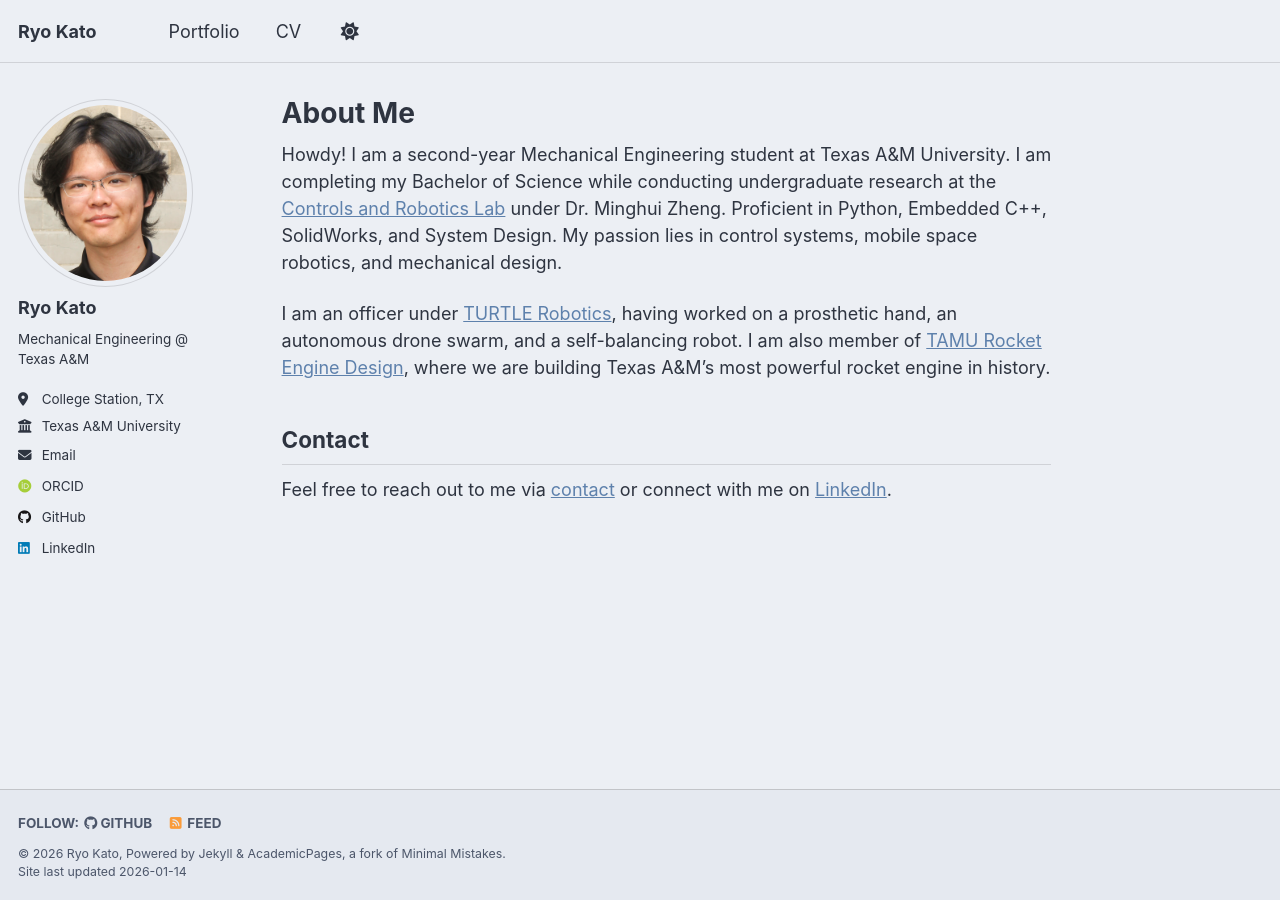
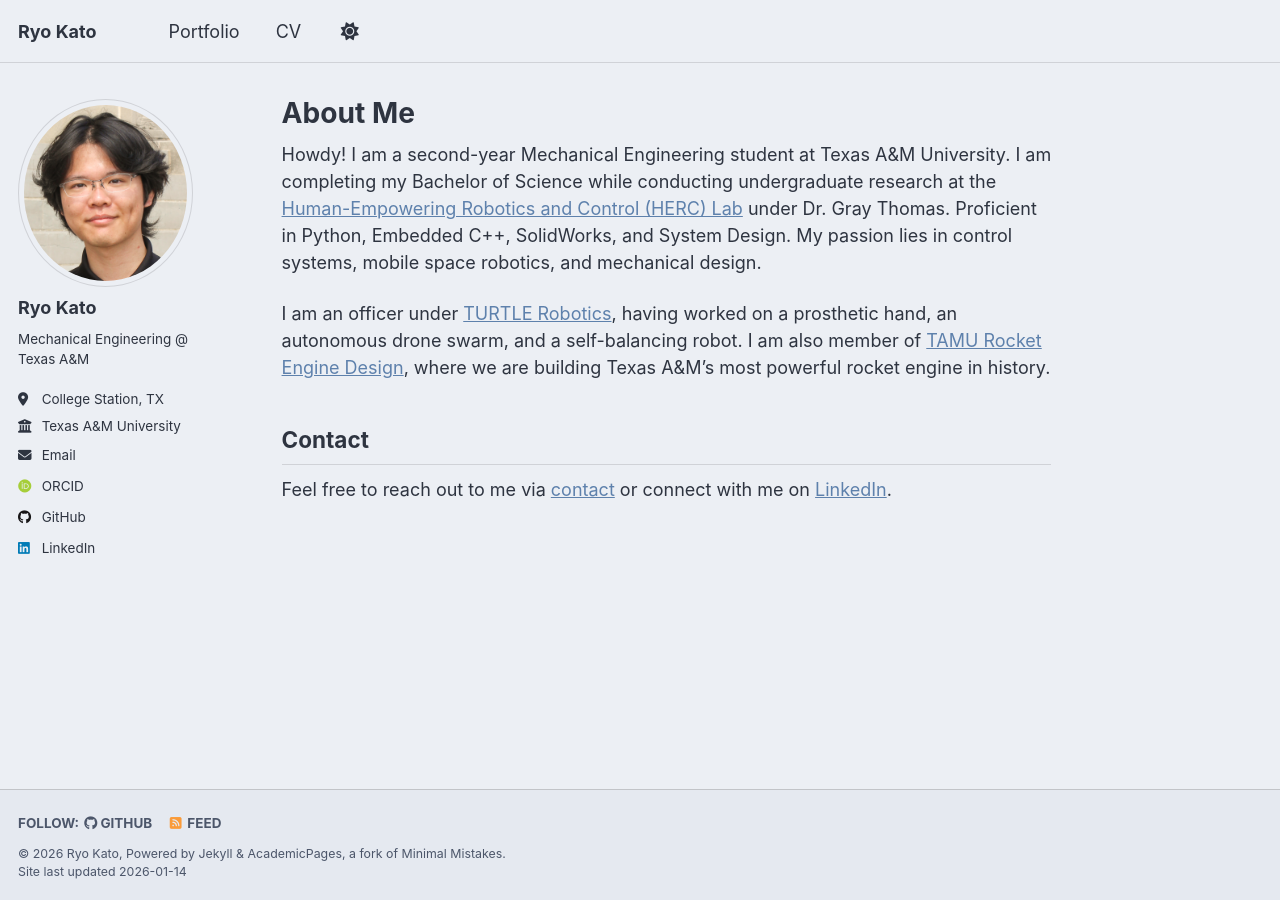
Before and after one commit to theryokato/theryokato.github.io, a Jekyll site: the page built from _pages/about.md, in a window 1280 px wide. Built offline with Jekyll 4.4.1, drawn with Linux system fonts in a browser that asks for light colours; some web fonts are replaced; a script that is not in the unit is left out.

Commit message:
about me updates

```diff
--- a/_pages/about.md
+++ b/_pages/about.md
@@ -7,7 +7,7 @@ redirect_from:
   - /about.html
 ---
 
-Howdy! I am a second-year Mechanical Engineering student at Texas A&M University. I am completing my Bachelor of Science while conducting undergraduate research at the [Controls and Robotics Lab](https://zh.engr.tamu.edu/) under Dr. Minghui Zheng. Proficient in Python, Embedded C++, SolidWorks, and System Design. My passion lies in control systems, mobile space robotics, and mechanical design.
+Howdy! I am a second-year Mechanical Engineering student at Texas A&M University. I am completing my Bachelor of Science while conducting undergraduate research at the [Human-Empowering Robotics and Control (HERC) Lab](https://herc.engr.tamu.edu/) under Dr. Gray Thomas. Proficient in Python, Embedded C++, SolidWorks, and System Design. My passion lies in control systems, mobile space robotics, and mechanical design.
 
 I am an officer under [TURTLE Robotics](https://www.turtlerobotics.org/), having worked on a prosthetic hand, an autonomous drone swarm, and a self-balancing robot. I am also member of [TAMU Rocket Engine Design](https://www.tamured.space/), where we are building Texas A&M's most powerful rocket engine in history.
 
```
